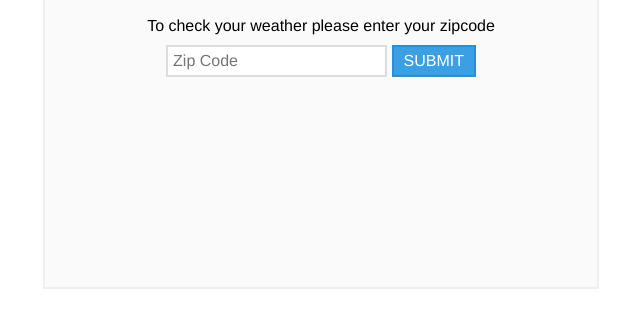
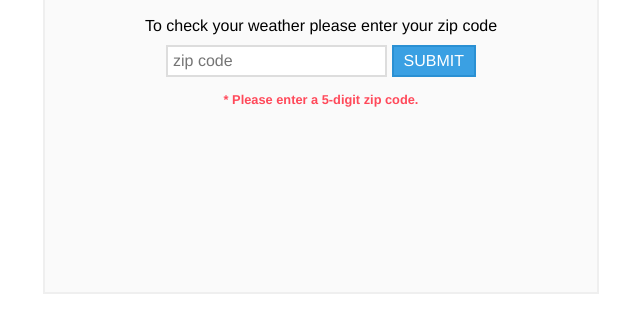
Before and after one commit to damdeez/zipweather, a plain HTML site: page index.html in a window 1280 px wide. Both pictures are taken after a click on the input 752 px from the left and 300 px from the top of the page. Shown: the part 239-572 px from the top of the page, without its empty margins (319-959 px from the left). Drawn offline with nearby package versions, Linux system fonts and the light colour scheme.

Commit message:
Added validation for length of textfield

```diff
--- a/index.html
+++ b/index.html
@@ -21,8 +21,8 @@
         <h1 id="logo-title"><img src="assets/weather.png"></h1>
       </header>
       <section class="input-form container">
-          <h2>To check your weather please enter your zipcode</h2>
-          <input id="textfield" type="text" name="text" inputmode="number" maxlength="5" minlength="5" placeholder="Zip Code" required>
+          <h2>To check your weather please enter your zip code</h2>
+          <input id="textfield" type="text" name="text" inputmode="number" maxlength="5" minlength="5" placeholder="zip code" required>
           <input id="subbtn" type="submit" name="submit">
           <br>
       </section>
--- a/script.js
+++ b/script.js
@@ -4,7 +4,7 @@ $(function () {
     	var textfield = document.getElementById('textfield').value;
         var zipURLjson = 'http://api.openweathermap.org/data/2.5/weather?zip=' + textfield +',us&APPID=7c81a45ff51330c7cc25bc7f027131e8&units=imperial&callback=?';
         if (textfield.length < 4) {
-	    		alert("You must put in a 5-digit zip code");
+	    		$('#error').text('* Please enter a 5-digit zip code.')
 	    		return;
 	    	}
 
@@ -16,15 +16,15 @@ $(function () {
 	    	weatherConditions.toLowerCase();
 
 	    	$.each(data, function () {
-	    		$('#weather-result').text('Looks like the weather in ' +  cityName + ' will consist of ' + weatherConditions + ' with the current temperature of ' + temperature + ' degrees.');
+	    		$('#weather-result').text('Looks like the weather in ' +  cityName + ' consists of ' + weatherConditions + ' with the current temperature of ' + temperature + ' degrees.');
 	    	});
 	    	function zipresponse () {
-		        $('#input-result').text('You entered the zipcode ' + textfield + ', which is in ' + cityName);
+		        $('#input-result').text('You entered the zipcode ' + textfield + ', which is in ' + cityName + '.');
 		    };
 	        zipresponse(textfield);
 
 	    })
-	    .error(function () {
+	    .fail(function () {
 	    	$('#error').text('Sorry, something went wrong!');
 	    });
 
--- a/style.css
+++ b/style.css
@@ -34,7 +34,6 @@ header {
     min-height: 150px;
 	margin: 10px 0 40px;
 }
-
 #subbtn {
 	background-color: #3aa0e3;
 	color: #fff;
@@ -55,3 +54,9 @@ header {
 #input-result span {
     font-weight: 500;
 }
+#error {
+	margin: 15px 0;
+	color: #ff495a;
+	font-weight: 900;
+	font-size: 80%;
+}
```
